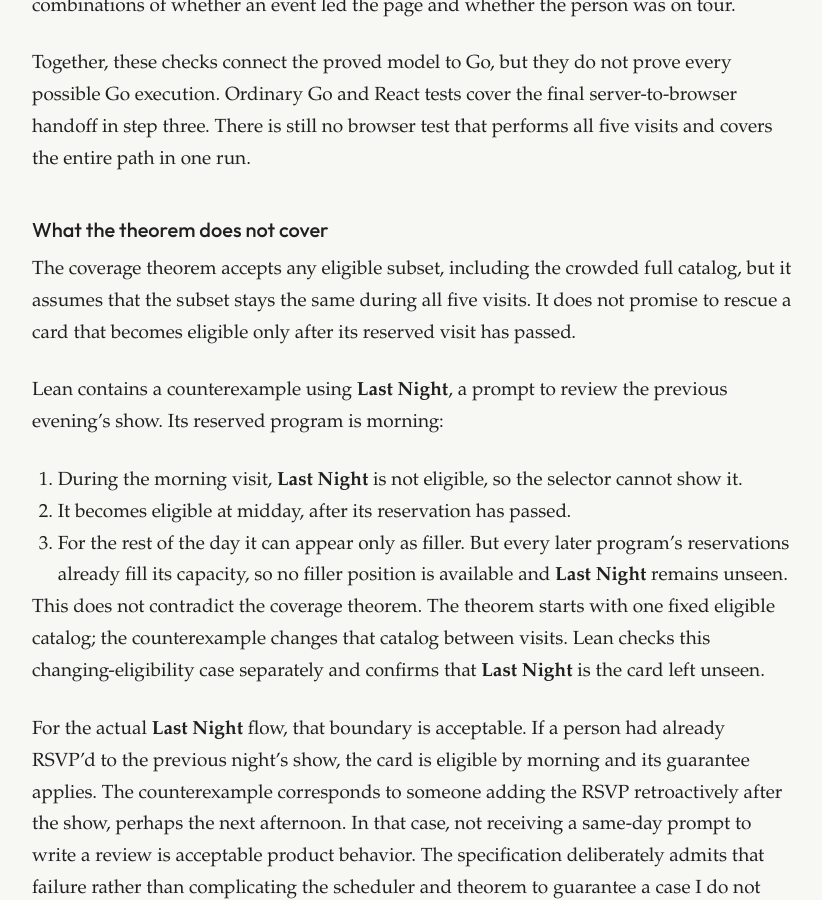
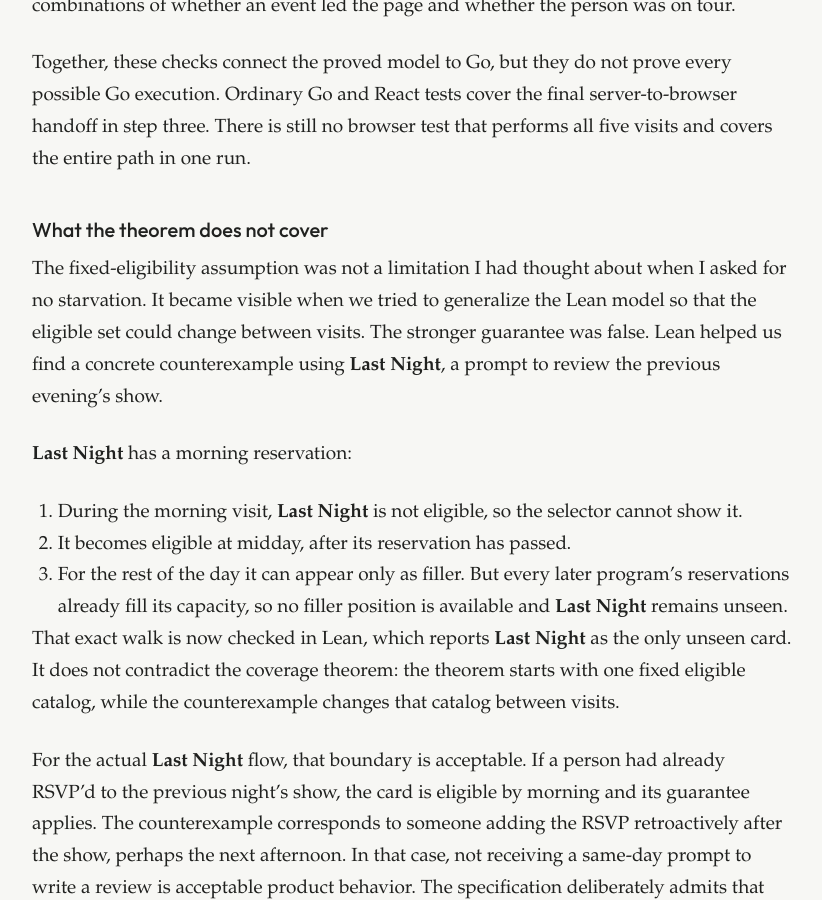
Before and after one commit to cmeiklejohn/cmeiklejohn.github.io, a Jekyll site: the page built from _posts/2026-08-24-every-card-will-show.markdown, in a window 1280 px wide and 900 px high, scrolled down 10420 px. Shown: the whole window, without its empty margins (228-1050 px from the left). Built offline with Jekyll 4.4.1, drawn with Linux system fonts in a browser that asks for light colours.

Commit message:
Frame Last Night as a discovered counterexample

```diff
--- a/_posts/2026-08-24-every-card-will-show.markdown
+++ b/_posts/2026-08-24-every-card-will-show.markdown
@@ -200,15 +200,15 @@
 
 ### What the theorem does not cover
 
-The coverage theorem accepts any eligible subset, including the crowded full catalog, but it assumes that the subset stays the same during all five visits. It does not promise to rescue a card that becomes eligible only after its reserved visit has passed.
+The fixed-eligibility assumption was not a limitation I had thought about when I asked for no starvation. It became visible when we tried to generalize the Lean model so that the eligible set could change between visits. The stronger guarantee was false. Lean helped us find a concrete counterexample using **Last Night**, a prompt to review the previous evening's show.
 
-Lean contains a counterexample using **Last Night**, a prompt to review the previous evening's show. Its reserved program is morning:
+**Last Night** has a morning reservation:
 
 1. During the morning visit, **Last Night** is not eligible, so the selector cannot show it.
 2. It becomes eligible at midday, after its reservation has passed.
 3. For the rest of the day it can appear only as filler. But every later program's reservations already fill its capacity, so no filler position is available and **Last Night** remains unseen.
 
-This does not contradict the coverage theorem. The theorem starts with one fixed eligible catalog; the counterexample changes that catalog between visits. Lean checks this changing-eligibility case separately and confirms that **Last Night** is the card left unseen.
+That exact walk is now checked in Lean, which reports **Last Night** as the only unseen card. It does not contradict the coverage theorem: the theorem starts with one fixed eligible catalog, while the counterexample changes that catalog between visits.
 
 For the actual **Last Night** flow, that boundary is acceptable. If a person had already RSVP'd to the previous night's show, the card is eligible by morning and its guarantee applies. The counterexample corresponds to someone adding the RSVP retroactively after the show, perhaps the next afternoon. In that case, not receiving a same-day prompt to write a review is acceptable product behavior. The specification deliberately admits that failure rather than complicating the scheduler and theorem to guarantee a case I do not need.
 
```
